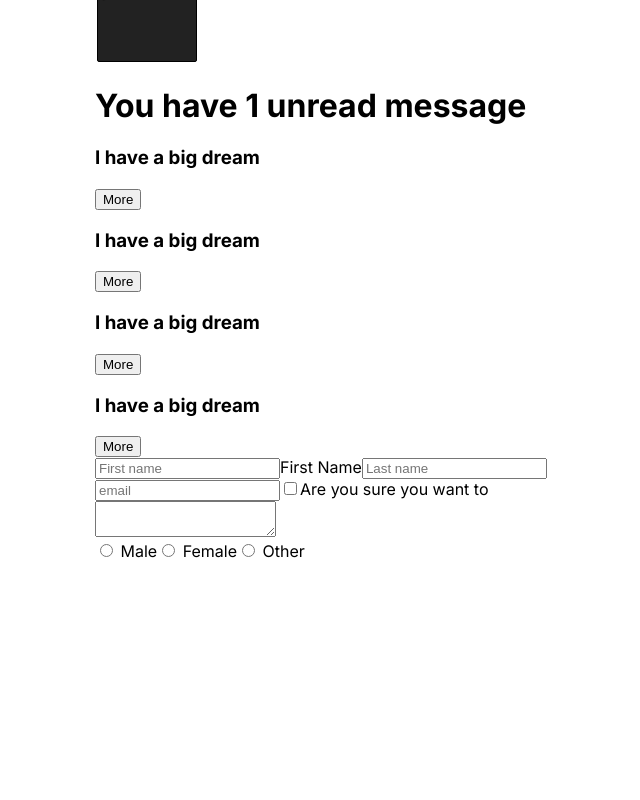
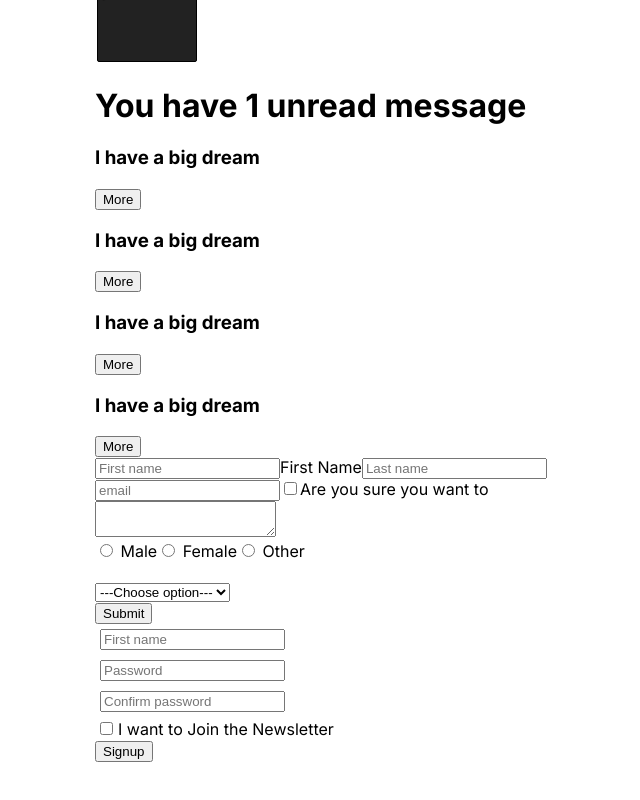
Before and after one commit to oldman-coding/react, a React (Create React App) app in the folder meme_generator/: page / in a window 1280 px wide. Shown: the part 2333-3133 px from the top of the page, without its empty margins (270-910 px from the left). Before the commit the page ends 2894 px from the top, so only its background shows below. Built offline with nearby package versions, Linux system fonts and the light colour scheme.

Commit message:
check password on submit

```diff
--- a/meme_generator/src/App.js
+++ b/meme_generator/src/App.js
@@ -16,6 +16,7 @@ import Messages from './components/Messages';
 import Joke from './components/Joke';
 import jokedata from './data/jokedata';
 import InputForm from './components/InputForm';
+import SignUp from './components/SignUp';
 
 library.add(faStar,)
 
@@ -78,6 +79,7 @@ function App() {
       <Messages />
       {jokeElements}
       <InputForm />
+      <SignUp />
     </div>
   );
 }
--- a/meme_generator/src/components/InputForm.js
+++ b/meme_generator/src/components/InputForm.js
@@ -5,9 +5,19 @@ export default function InputForm() {
         firstName: "",
         lastName: "",
         isChecked: false,
+        gender: "",
+        comments: "",
+        favColor: "",
     })
 
-    console.log(input)
+
+
+    function handleSubmit(e) {
+        // Prevent refresh page
+        e.preventDefault();
+        // submitToApi(input)
+        console.log(input)
+    }
 
     function handleChange(event) {
         const value = event.target.type === "checkbox" ? event.target.checked : event.target.value
@@ -22,7 +32,7 @@ export default function InputForm() {
     }
 
     return (
-        <div>
+        <form onSubmit={handleSubmit}>
             <input
                 type = "text"
                 placeholder="First name"
@@ -73,11 +83,30 @@ export default function InputForm() {
                 value = {input.radioBox}
                 onChange = {handleChange}
             >
-                <input type="radio" value="Male" name="gender" /> Male
-                <input type="radio" value="Female" name="gender" /> Female
-                <input type="radio" value="Other" name="gender" /> Other
+                <input
+                    type="radio"
+                    value="Male"
+                    name="gender"
+                    checkek={input.gender ==="Male"}
+                /> Male
+                <input type="radio" value="Female" name="gender" checkek={input.gender ==="Female"} /> Female
+                <input type="radio" value="Other" name="gender" checkek={input.gender ==="Other"}  /> Other
             </div>
-
-        </div>
+            <br/>
+            <select
+                id="favColor"
+                value={input.favColor}
+                name = 'favColor'
+                onChange={handleChange}
+            >
+                <option value="">---Choose option---</option>
+                <option value="Red">Red</option>
+                <option value="Blue">Blue</option>
+                <option value="Green">Green</option>
+                <option value="Yellow">Yellow</option>
+            </select>
+            <br/>
+            <button>Submit</button>
+        </form>
     )
 }
--- /dev/null
+++ b/meme_generator/src/components/SignUp.js
@@ -0,0 +1,83 @@
+import '../css/signup.css'
+import { useState } from 'react'
+
+export default function SignUp() {
+    const [formData, setFormData] = useState ({
+        name: "",
+        password: "",
+        confirmPassword: "",
+        isChecked: false,
+    })
+    console.log(formData)
+
+    function handleChange(e) {
+        const value = e.target.type === "checkbox" ? e.target.checked : e.target.value
+        const name = e.target.name
+        setFormData(prevData => (
+            {
+                ...prevData,
+                [name]: value
+            }
+        )
+        )
+    }
+
+    function handleSubmit(e) {
+        e.preventDefault()
+        if (formData.password === formData.confirmPassword) {
+            console.log('Password match');
+        }
+        else {
+            console.log('Password not match');
+        }
+
+        if (formData.isChecked) {
+            console.log('Thanks for signing up')
+        }
+    }
+
+    return (
+        <form onSubmit={handleSubmit} className="signup">
+            <input
+                type = "text"
+                placeholder="First name"
+                value = {formData.name}
+                onChange = {handleChange}
+                name = "name"
+            />
+            <br/>
+
+            <input
+                type = "password"
+                placeholder="Password"
+                value = {formData.password}
+                onChange = {handleChange}
+                name = "password"
+            />
+            <br/>
+
+            <input
+                type = "password"
+                placeholder="Confirm password"
+                value = {formData.confirmPassword}
+                onChange = {handleChange}
+                name = "confirmPassword"
+            />
+            <br/>
+            <input
+                type = "checkbox"
+                value = {formData.isChecked}
+                onChange = {handleChange}
+                name = "isChecked"
+                id="isChecked1"
+            />
+            <label
+                htmlFor="isChecked1"
+            >
+                I want to Join the Newsletter
+            </label>
+            <br/>
+            <button>Signup</button>
+    </form>
+    )
+}
--- /dev/null
+++ b/meme_generator/src/css/signup.css
@@ -0,0 +1,9 @@
+.signup {
+    width: 300px;
+    height: 400px;
+    border-radius: 2px;
+}
+
+.signup > input {
+    margin: 5px;
+}
```
